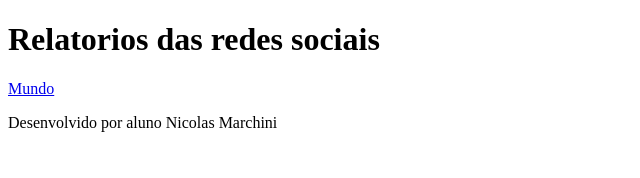
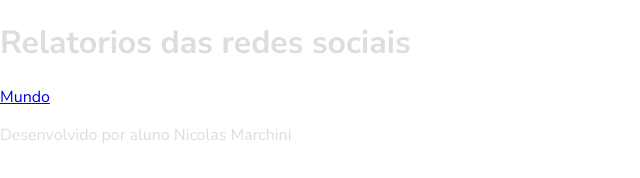
Before and after one commit to nicolas711anaczewski/redes_sociais_, a plain HTML site: page index.html in a window 1280 px wide. Shown: the whole page, without its empty margins (0-640 px from the left). Drawn offline with Linux system fonts and the light colour scheme.

Commit message:
Update style.css

```diff
--- a/style.css
+++ b/style.css
@@ -1 +1,15 @@
 @import url('https://fonts.googleapis.com/css2?family=Nunito+Sans:ital,opsz,wght@0,6..12,200..1000;1,6..12,200..1000&display=swap');
+
+:root {
+  --bg-color: #222831;
+  --primary-color: #DDDDDD;
+  --secondary-color: #F05454;
+  --font: "Nunito Sans",sans-serif;
+}
+
+body{
+  background-color: var(--big-color);
+  color: var(--primary-color);
+  font-family: var(--font);
+  height: 100vh;
+  margin: 0;
```
